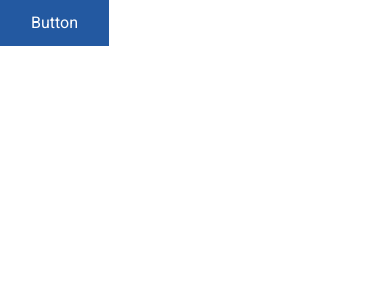
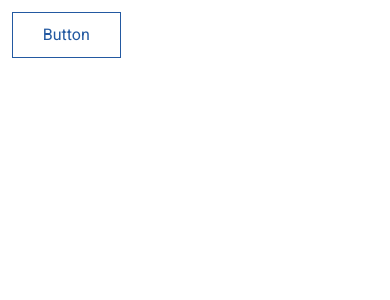
Before and after one commit to zuzuta22/zzlabs-nextjs-template, a Next.js app: page /playground in a window 390 px wide. Shown: the top 300 px of the page. Built offline with nearby package versions, Linux system fonts and the light colour scheme.

Commit message:
feat: add layout component

```diff
--- /dev/null
+++ b/_src/components/layouts/layout-secition-inner/layout-section-inner.module.scss
@@ -0,0 +1,10 @@
+@use '../../../scss/globals/' as g;
+
+.l_section_inner {
+  margin-bottom: g.$marginPx__LG;
+  padding: g.$paddingVw__SM;
+
+  @include g.media('md') {
+    margin-bottom: g.$marginPx__XL;
+  }
+}
--- /dev/null
+++ b/_src/components/layouts/layout-secition-inner/layout-section-inner.tsx
@@ -0,0 +1,14 @@
+import { LayoutSectionInnerType } from './layout-section-inner.type';
+
+import styles from './layout-section-inner.module.scss';
+
+const LayoutSectionInner = (props: LayoutSectionInnerType) => {
+  const { children } = props;
+  return (
+    <div className={styles.l_section_inner}>
+      {children}
+    </div>
+  )
+}
+
+export default LayoutSectionInner;
--- /dev/null
+++ b/_src/components/layouts/layout-secition-inner/layout-section-inner.type.ts
@@ -0,0 +1,5 @@
+import { ReactNode } from "react"
+
+export type LayoutSectionInnerType = {
+  children: ReactNode
+}
--- /dev/null
+++ b/_src/components/layouts/layout-section/layout-section.module.scss
@@ -0,0 +1,10 @@
+@use '../../../scss/globals/' as g;
+
+
+.l-section {
+  margin-bottom: g.$marginPx__LG;
+
+  @include g.media('md') {
+    margin-bottom: g.$marginPx__XL;
+  }
+}
--- /dev/null
+++ b/_src/components/layouts/layout-section/layout-section.tsx
@@ -0,0 +1,13 @@
+import { LayoutSectionType } from "./layout-section.types"
+import styles from './layout-section.module.scss';
+
+const LayoutSection = (props: LayoutSectionType) => {
+  const {children} = props;
+  return (
+    <section className={styles.l_section}>
+      {children}
+    </section>
+  )
+}
+
+export default LayoutSection;
--- /dev/null
+++ b/_src/components/layouts/layout-section/layout-section.types.ts
@@ -0,0 +1,5 @@
+import { ReactNode } from "react";
+
+export type LayoutSectionType = {
+  children: ReactNode;
+};
--- a/_src/scss/globals/_mixins.scss
+++ b/_src/scss/globals/_mixins.scss
@@ -1,3 +1,6 @@
+@use 'sass:math';
+@use './variables' as var;
+
 // Absolute center alignment
 @mixin center-pos {
   position: absolute;
@@ -38,3 +41,18 @@
     display: block;
   }
 }
+
+
+// media queries
+@mixin media($breakpoint) {
+  @media #{map-get(var.$breakpoints, $breakpoint)} {
+      @content;
+  }
+}
+
+@mixin clamp_fontsize($fs_min, $width_small, $width_large, $fs_max) {
+  $preferred_vw_base: math.div(($fs_max - $fs_min), ($width_large - $width_small));
+  $preferred_vw: ($preferred_vw_base * 100) * 1vw;
+  $preferred_rem: ($width_small * -1 * $preferred_vw_base + $fs_min) * .1rem;
+  font-size: clamp($fs_min * .1rem, $preferred_rem + $preferred_vw, $fs_max * .1rem);
+}
--- a/_src/scss/globals/_variables.scss
+++ b/_src/scss/globals/_variables.scss
@@ -58,3 +58,30 @@ $paddingVw__SM: 3vw;
 $paddingVw__MD: 5vw;
 $paddingVw__LG: 10vw;
 $paddingVw__XL: 15vw;
+
+// ================
+// body min-width
+// ================
+$minWidth: 375px;
+
+// ================
+// view Size
+// ================
+$xs: '375px'; // for small screen mobile
+$sm: '600px'; // for mobile screen
+$md: '900px'; // for tablets
+$lg: '1280px'; // for laptops
+$xl: '1440px'; // for desktop / monitors
+$xxl: '1920px'; // for big screens
+
+// ================
+// Break Points
+// ================
+$breakpoints: (
+  'xs': 'screen and (min-width: #{$xs})',  // SmartPhone
+  'sm': 'screen and (min-width: #{$sm})',  // Tablet
+  'md': 'screen and (min-width: #{$md})',  // PC
+  'lg': 'screen and (min-width: #{$lg})', // PC (Wide)
+  'xl': 'screen and (min-width: #{$xl})', // PC (Wide)
+  'xxl': 'screen and (min-width: #{$xxl})' // PC (Wide)
+) !default;
--- a/app/playground/page.tsx
+++ b/app/playground/page.tsx
@@ -1,13 +1,17 @@
+import LayoutSectionInner from "@/_src/components/layouts/layout-secition-inner/layout-section-inner";
+import LayoutSection from "@/_src/components/layouts/layout-section/layout-section";
 import ButtonBase from "@/_src/components/ui/buttons/button-base/button-base";
 
 const Playground = () => {
   return (
-    <>
-      <ButtonBase
-        text={'Button'}
-        type={'rectangle'}
-      />
-    </>
+    <LayoutSection>
+      <LayoutSectionInner>
+        <ButtonBase
+          text={'Button'}
+          type={'rectangle'}
+        />
+      </LayoutSectionInner>
+    </LayoutSection>
   )
 }
 
```
